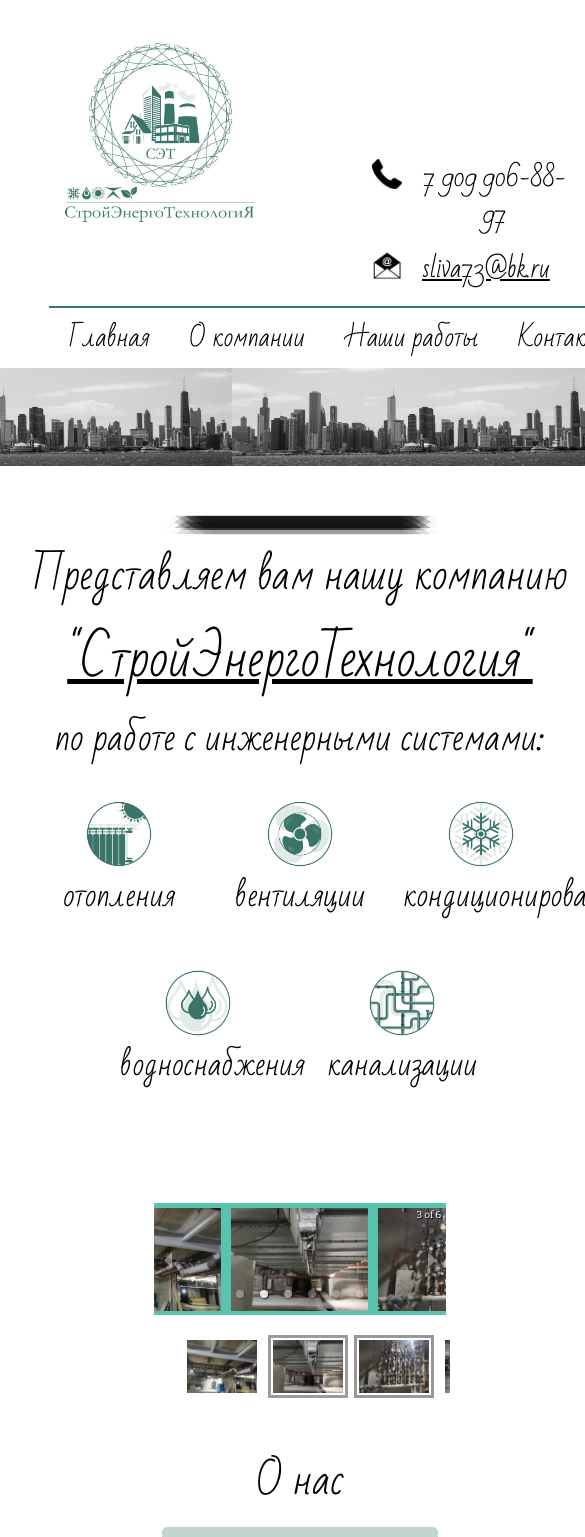
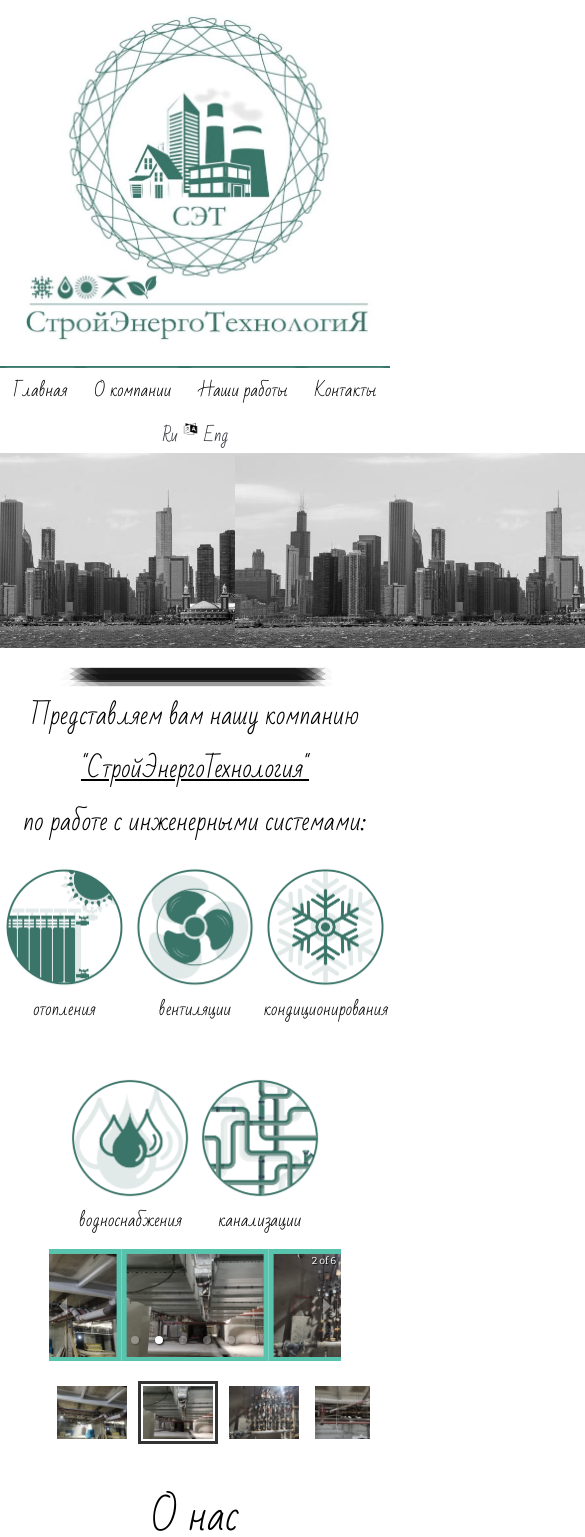
Before and after one commit to Sharp-Mind/stroy-energo-tekhnologia-site, a React (Create React App) app: page / in a window 390 px wide. Shown: the top 1537 px of the page, 585 px wide, since content can reach past the window. Built offline with nearby package versions, Linux system fonts and the light colour scheme.

Commit message:
adaptive mobile design added

```diff
--- a/src/App.css
+++ b/src/App.css
@@ -340,6 +340,7 @@ body{
 
 
 .middle_jobicons_1 {
+  width: 100vw;
   display: flex;
   justify-content: space-between;
 
@@ -348,6 +349,7 @@ body{
 }
 
 .middle_jobicons_2 {
+  width: 100vw;
   display: flex;
   justify-content: space-around;
 
@@ -704,3 +706,202 @@ body{
 .developer_info_row a {
   color: white;
 }
+
+.mobile_variant {
+  display: none;
+}
+
+@media (max-width: 800px) {
+
+  .hidden_on_mobile {
+    display: none;
+  }
+
+  .header {
+    flex-direction: column;
+  }
+
+  .logo_wrapper {
+    width: 100vw;
+    height: auto;
+    padding: 20px;
+    padding-top: 0;
+  }
+
+  .logo img{
+    padding: 0;
+    padding-top: 10px;
+  }
+
+  .contacts_text {
+    /* margin-left: 15px; */
+    display: none;
+  }
+
+  .content {
+    width: max-content;
+    padding: 0px;
+    justify-content: center;
+  }
+
+  .under_header_div {
+    width: 100vw;
+    display: flex;
+    flex-direction: column;
+    margin-left: 0vw;
+
+  }
+
+
+  .under_header_buttons_div {
+    width: auto;
+  }
+
+  .under_header_buttons_div{
+    padding: 0;
+    margin: 0;
+
+  }
+
+  .button_div {
+    width: fit-content;
+    padding: 0;
+    padding-bottom: 10px;
+    padding-top: 10px;
+  }
+
+  .button_div p {
+    font-size: calc(5px + 3vw);
+  }
+
+  .language_switcher{
+    display: flex;
+    justify-content: center;
+    height: 40px;
+    border-bottom: #282c34;
+  }
+
+  .background_size_pic {
+    width: 200vw;
+  }
+
+  .moving_pic_1 {
+    width: 200vw;
+  }
+
+  .moving_pic_2 {
+    width: 200vw;
+  }
+
+  .ud_contact_data p{
+    font-size: calc(5px + 2vmin);
+  }
+
+  .ud_contact_type_pic img{
+    height: calc(5px + 2vmin);
+
+  }
+
+  .language_switcher img{
+    height: calc(5px + 2vw);
+  }
+
+  .middle_line {
+    display: flex;
+    justify-content: center;
+    width: 100vw;
+  }
+
+  .middle_line_img {
+    margin: 0;
+  }
+
+  .middle_strings {
+    width: 100vw;
+    display: flex;
+    flex-direction: column;
+    justify-content: center;
+  }
+
+  .middle_strings p {
+    font-size: calc(5px + 5vw);
+  }
+
+  .middle_jobicons_1 {
+    margin-top: 0;
+  }
+
+  .middle_icon img {
+    width: 36vw;
+  }
+
+  .middle_jobicons_block p {
+    font-size: calc(5px + 3vw);
+  }
+
+  .carousel_container {
+    /* display: flex; */
+    width: 100vw;
+    padding: 0;
+  }
+
+  .middle_div {
+    display: flex;
+    flex-direction: column;
+    width: 100vw;
+  }
+
+  .file_download {
+    padding: 10px;
+
+  }
+  .download_button_p {
+    font-size: calc(5px + 10vw);
+  }
+
+  .about_us_p1 {
+    font-size: calc(5px + 4vw);
+    /* text-align: justify; */
+  }
+
+  .city_background_pic_container {
+    height: 235px;
+  }
+
+  .bottom_div {
+    display: flex;
+    /* justify-content: space-around; */
+  }
+
+  .bd_contacts_row {
+    width: 50%;
+  }
+
+  .bottom_div_contacts {
+    padding-left: 10px;
+    padding-right: 10px;
+  }
+
+  .bd_contact_type {
+    padding: 0;
+  }
+
+  .bottom_div_contacts p{
+    font-size: 20px;
+  }
+
+  .mobile_variant {
+    display: flex;
+    width: 100vw;
+  }
+
+  .mobile_variant p {
+    width: 80vw;
+    text-align: justify;
+    word-wrap: break-word;
+  }
+
+  .developer_info_row {
+    font-size: smaller;
+  }
+}
```
